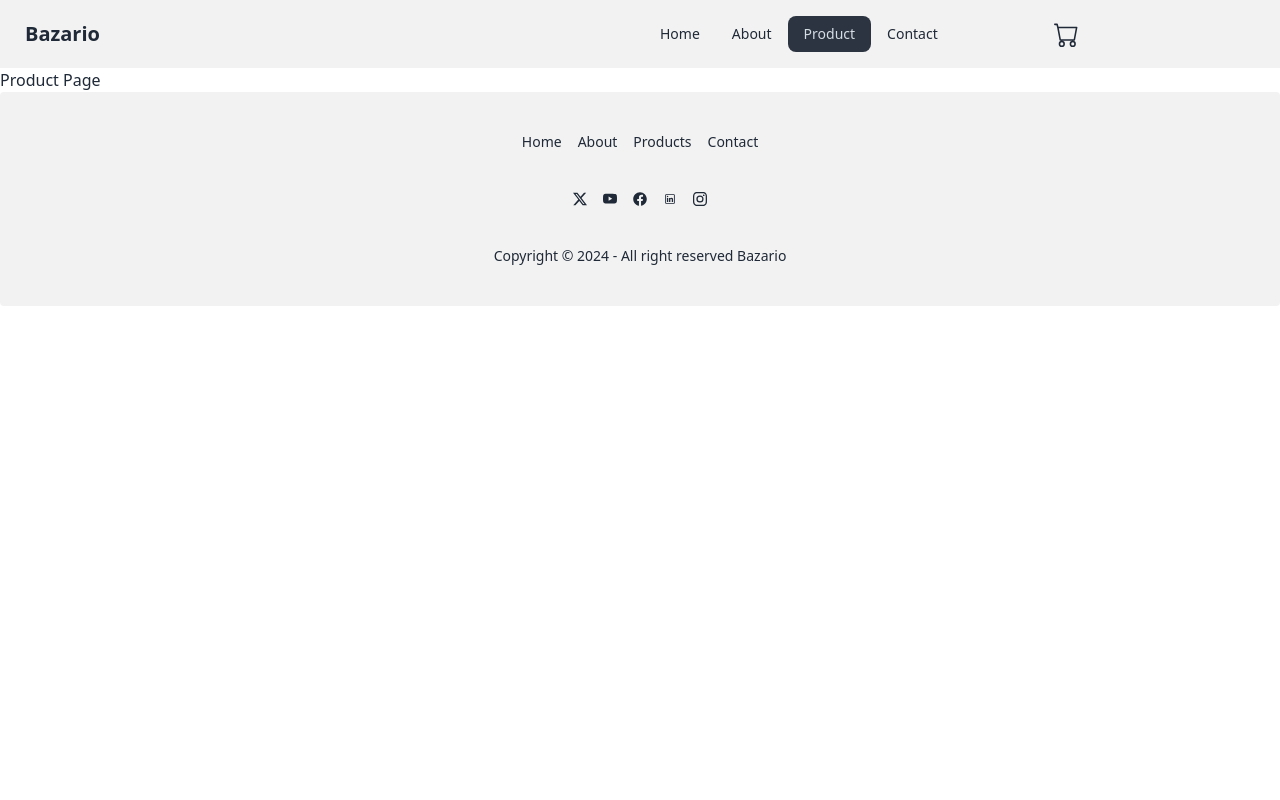
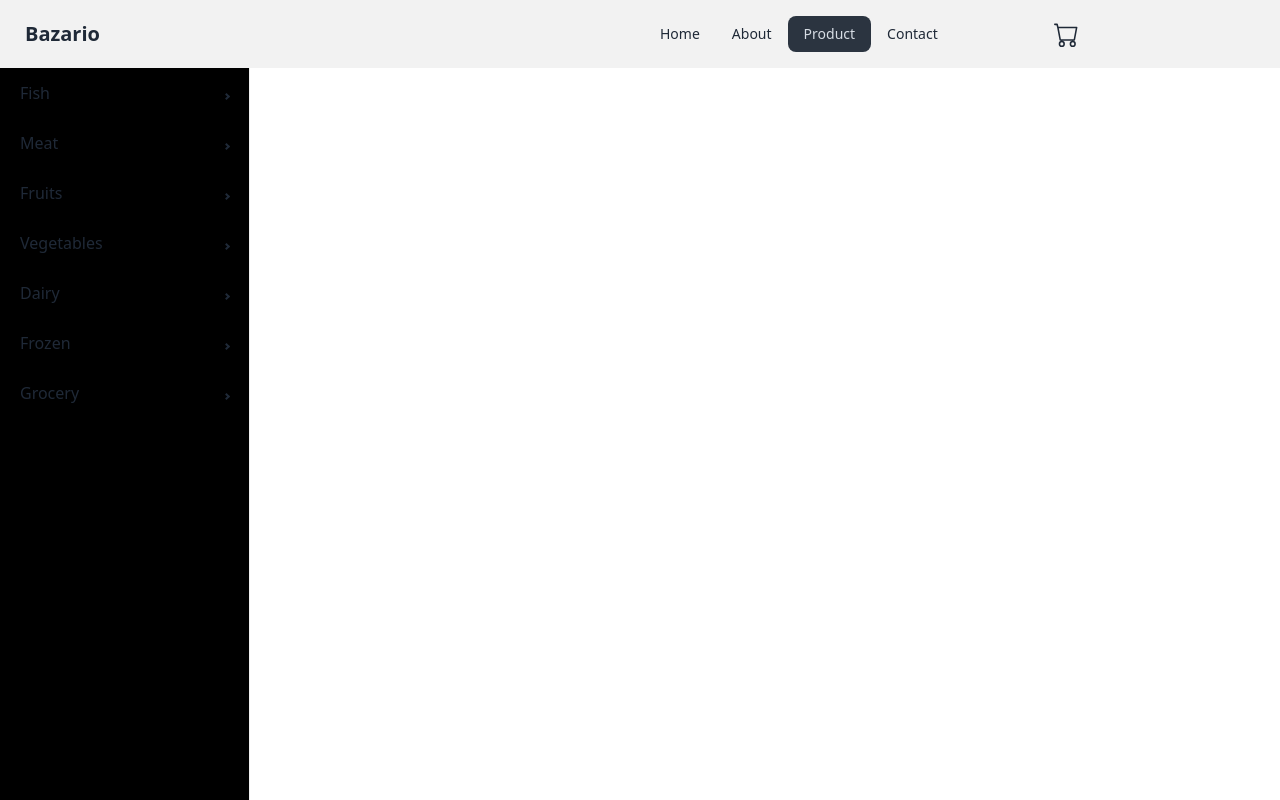
Before and after one commit to shakiltha/Bazario-frontend, a React (Vite) app: page /products in a window 1280 px wide. Shown: the top 800 px of the page. Built offline with nearby package versions, Linux system fonts and the light colour scheme.

Commit message:
added icon for each category, added sidebar in products component

```diff
--- a/package.json
+++ b/package.json
@@ -17,6 +17,7 @@
     "react-dom": "^18.3.1",
     "react-hook-form": "^7.53.2",
     "react-icons": "^5.3.0",
+    "react-pro-sidebar": "^1.1.0",
     "react-router-dom": "^6.28.0",
     "responsive-navigation": "^1.2.1"
   },
--- a/src/components/Home/Categories.jsx
+++ b/src/components/Home/Categories.jsx
@@ -1,3 +1,7 @@
+import { FaFish, FaLeaf } from "react-icons/fa";
+import { GiButter, GiFlatfish, GiFruitBowl } from "react-icons/gi";
+import { LuBeef } from "react-icons/lu";
+import { MdOutlineLocalGroceryStore } from "react-icons/md";
 import { NavLink } from "react-router-dom";
 import {
   Navbar,
@@ -5,6 +9,7 @@ import {
   NavItem,
   DropDown,
 } from "responsive-navigation";
+
 const Categories = () => {
   return (
     <div className="w-3/4 mx-auto">
@@ -15,6 +20,8 @@ const Categories = () => {
         }}
       >
         <NavbarContent>
+          <div className="flex gap-1 items-center">
+            <FaFish className="-mr-4" />
             <DropDown label={"Fish"} style={{ width: "150px" }}>
               <NavItem>
                 <NavLink
@@ -33,6 +40,9 @@ const Categories = () => {
                 </NavLink>
               </NavItem>
             </DropDown>
+          </div>
+          <div className="flex gap-1 items-center">
+            <LuBeef className="-mr-4" />
             <DropDown label={"Meat"} style={{ width: "150px" }}>
               <NavItem>
                 <NavLink
@@ -75,6 +85,9 @@ const Categories = () => {
                 </NavLink>
               </NavItem>
             </DropDown>
+          </div>
+          <div className="flex gap-1 items-center">
+            <GiFruitBowl className="-mr-4" />
             <DropDown label={"Fruits"} style={{ width: "200px" }}>
               <NavItem>
                 <NavLink
@@ -93,6 +106,9 @@ const Categories = () => {
                 </NavLink>
               </NavItem>
             </DropDown>
+          </div>
+          <div className="flex gap-1 items-center">
+            <FaLeaf className="-mr-4" />
             <DropDown label={"Vegetables"} style={{ width: "220px" }}>
               <NavItem>
                 <NavLink
@@ -111,6 +127,9 @@ const Categories = () => {
                 </NavLink>
               </NavItem>
             </DropDown>
+          </div>
+          <div className="flex gap-1 items-center">
+            <GiButter className="-mr-4" />
             <DropDown label={"Dairy"} style={{ width: "150px" }}>
               <NavItem>
                 <NavLink
@@ -161,6 +180,9 @@ const Categories = () => {
                 </NavLink>
               </NavItem>
             </DropDown>
+          </div>
+          <div className="flex gap-1 items-center">
+            <GiFlatfish className="-mr-4" />
             <DropDown label={"Frozen"} style={{ width: "150px" }}>
               <NavItem>
                 <NavLink
@@ -179,6 +201,9 @@ const Categories = () => {
                 </NavLink>
               </NavItem>
             </DropDown>
+          </div>
+          <div className="flex gap-1 items-center">
+            <MdOutlineLocalGroceryStore className="-mr-4" />
             <DropDown label={"Grocery"} style={{ width: "180px" }}>
               <NavItem>
                 <NavLink
@@ -237,6 +262,7 @@ const Categories = () => {
                 </NavLink>
               </NavItem>
             </DropDown>
+          </div>
         </NavbarContent>
       </Navbar>
     </div>
--- a/src/pages/Products.jsx
+++ b/src/pages/Products.jsx
@@ -1,5 +1,66 @@
+import {
+  Sidebar,
+  Menu,
+  MenuItem,
+  SubMenu,
+  sidebarClasses,
+} from "react-pro-sidebar";
 const Products = () => {
-  return <div>Products</div>;
+  return (
+    <div className="min-h-screen">
+      <Sidebar
+        rootStyles={{
+          [`.${sidebarClasses.container}`]: {
+            backgroundColor: "black",
+            height: "100vh",
+          },
+        }}
+      >
+        <Menu>
+          <SubMenu label="Fish">
+            <MenuItem> Fish </MenuItem>
+            <MenuItem>Dry-Fish </MenuItem>
+          </SubMenu>
+          <SubMenu label="Meat">
+            <MenuItem>Beef</MenuItem>
+            <MenuItem>Chicken</MenuItem>
+            <MenuItem>Duck</MenuItem>
+            <MenuItem>Mutton</MenuItem>
+            <MenuItem>Bird</MenuItem>
+          </SubMenu>
+          <SubMenu label="Fruits">
+            <MenuItem>Local Fruits</MenuItem>
+            <MenuItem>Imported Fruits</MenuItem>
+          </SubMenu>
+          <SubMenu label="Vegetables">
+            <MenuItem>Local Vegetables</MenuItem>
+            <MenuItem>Imported Vegetables</MenuItem>
+          </SubMenu>
+          <SubMenu label="Dairy">
+            <MenuItem>Borhani</MenuItem>
+            <MenuItem>Butter</MenuItem>
+            <MenuItem>Cheese</MenuItem>
+            <MenuItem>Curd</MenuItem>
+            <MenuItem>Ice Cream</MenuItem>
+            <MenuItem>Yogurt</MenuItem>
+          </SubMenu>
+          <SubMenu label="Frozen">
+            <MenuItem>Sea Foods</MenuItem>
+            <MenuItem>Snacks</MenuItem>
+          </SubMenu>
+          <SubMenu label="Grocery">
+            <MenuItem>Cookies</MenuItem>
+            <MenuItem>Biscuits</MenuItem>
+            <MenuItem>Candies</MenuItem>
+            <MenuItem>Rice</MenuItem>
+            <MenuItem>Sugar</MenuItem>
+            <MenuItem>Vinegar</MenuItem>
+            <MenuItem>Cooking Oil</MenuItem>
+          </SubMenu>
+        </Menu>
+      </Sidebar>
+    </div>
+  );
 };
 
 export default Products;
--- a/src/routes/routes.jsx
+++ b/src/routes/routes.jsx
@@ -2,6 +2,7 @@ import { createBrowserRouter } from "react-router-dom";
 import App from "../App";
 import Home from "../pages/Home";
 import About from "../pages/About";
+import Products from "../pages/Products";
 
 const router = createBrowserRouter([
   {
@@ -14,7 +15,7 @@ const router = createBrowserRouter([
       },
       {
         path: "/products",
-        element: <h1>Product Page</h1>,
+        element: <Products />,
       },
       {
         path: "/about",
```
Also changed, not shown: 1 other file (tests, documents, lock files or other folders). Lines whose indentation alone changed are shown as unchanged.
